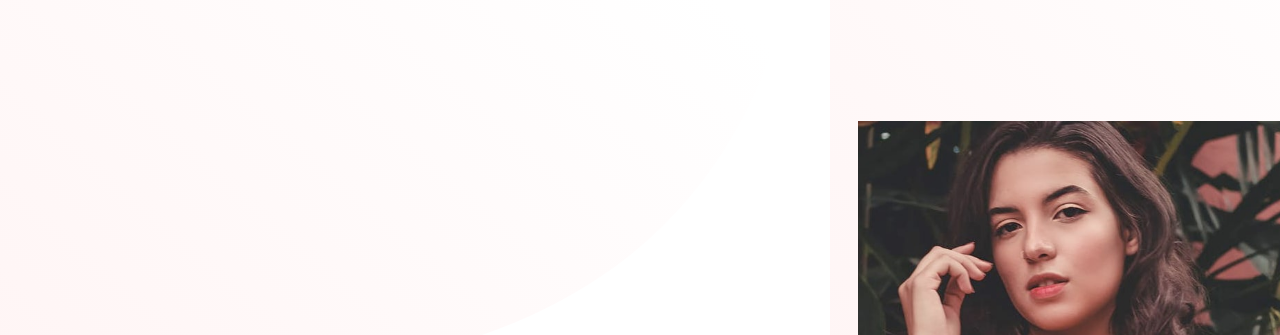
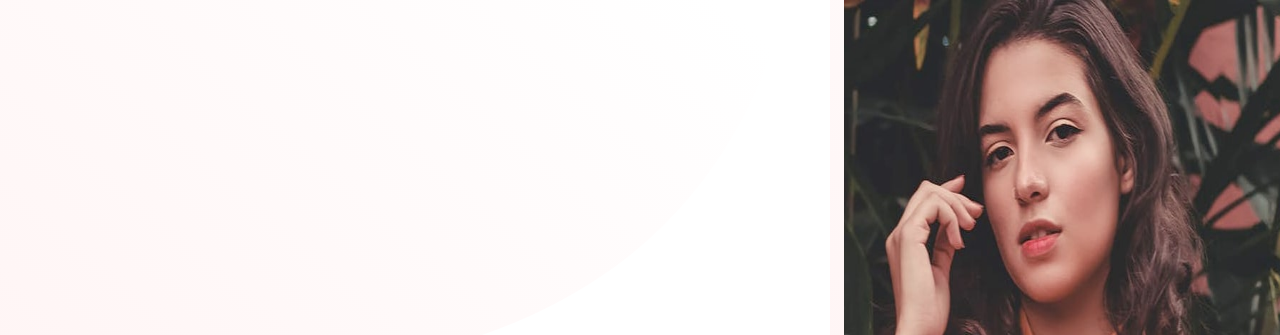
Before and after one commit to IsraelSantizo98/Pagina-de-coming-soon, a plain HTML site: page index.html in a window 1280 px wide. Shown: the top 335 px of the page. Drawn offline with Linux system fonts and the light colour scheme.

Commit message:
Modificaciones a la esestructura para flexbox

```diff
--- a/index.html
+++ b/index.html
@@ -38,10 +38,8 @@
       </main>
     </div>
   </div>
-  <section class="hero">
-    <div class="hero-image">
+  <div class="hero-image">
       <img src="images/hero-desktop.jpg" alt="Imagen hero">
-    </div>
-  </section>
+  </div>
 </body>
 </html>
```
